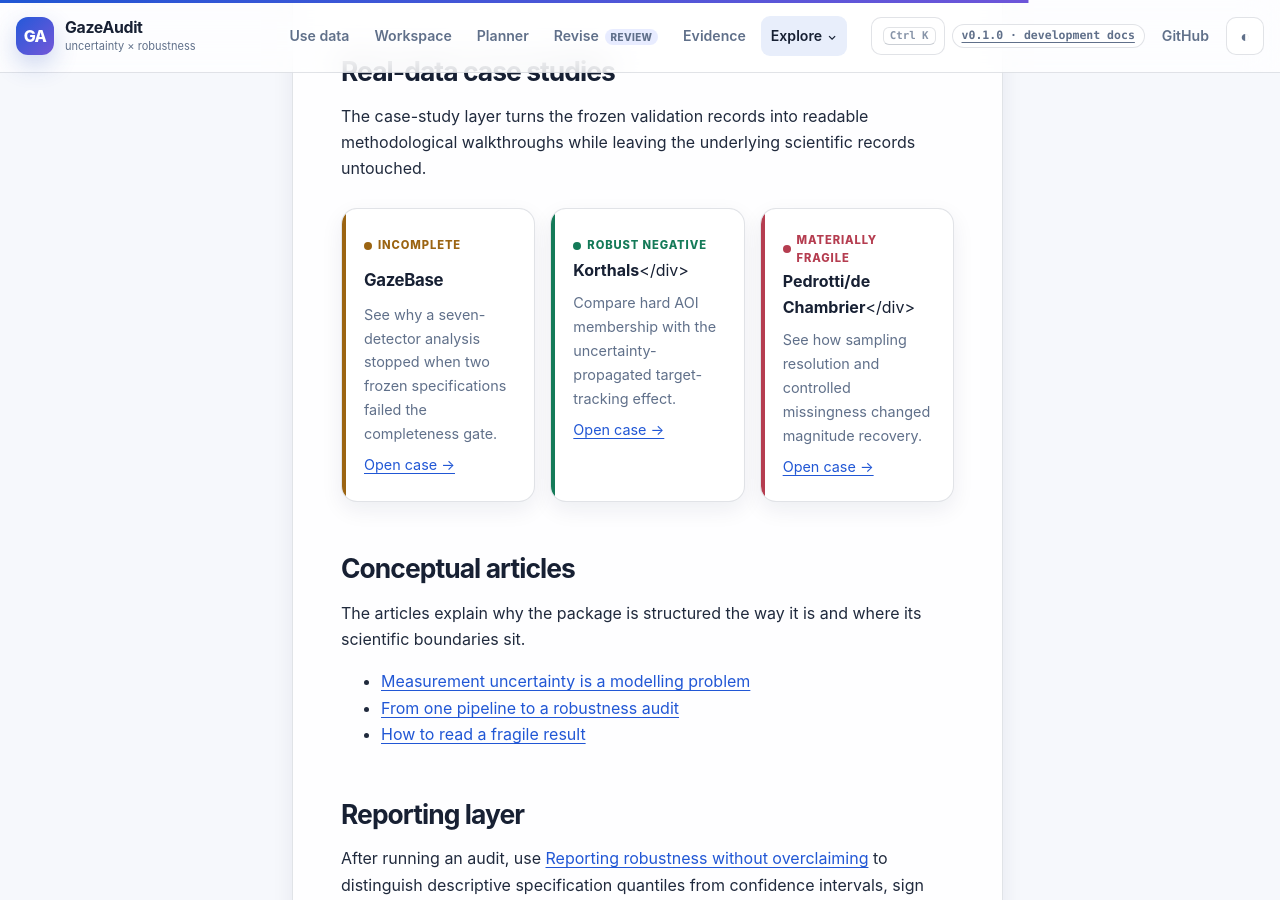
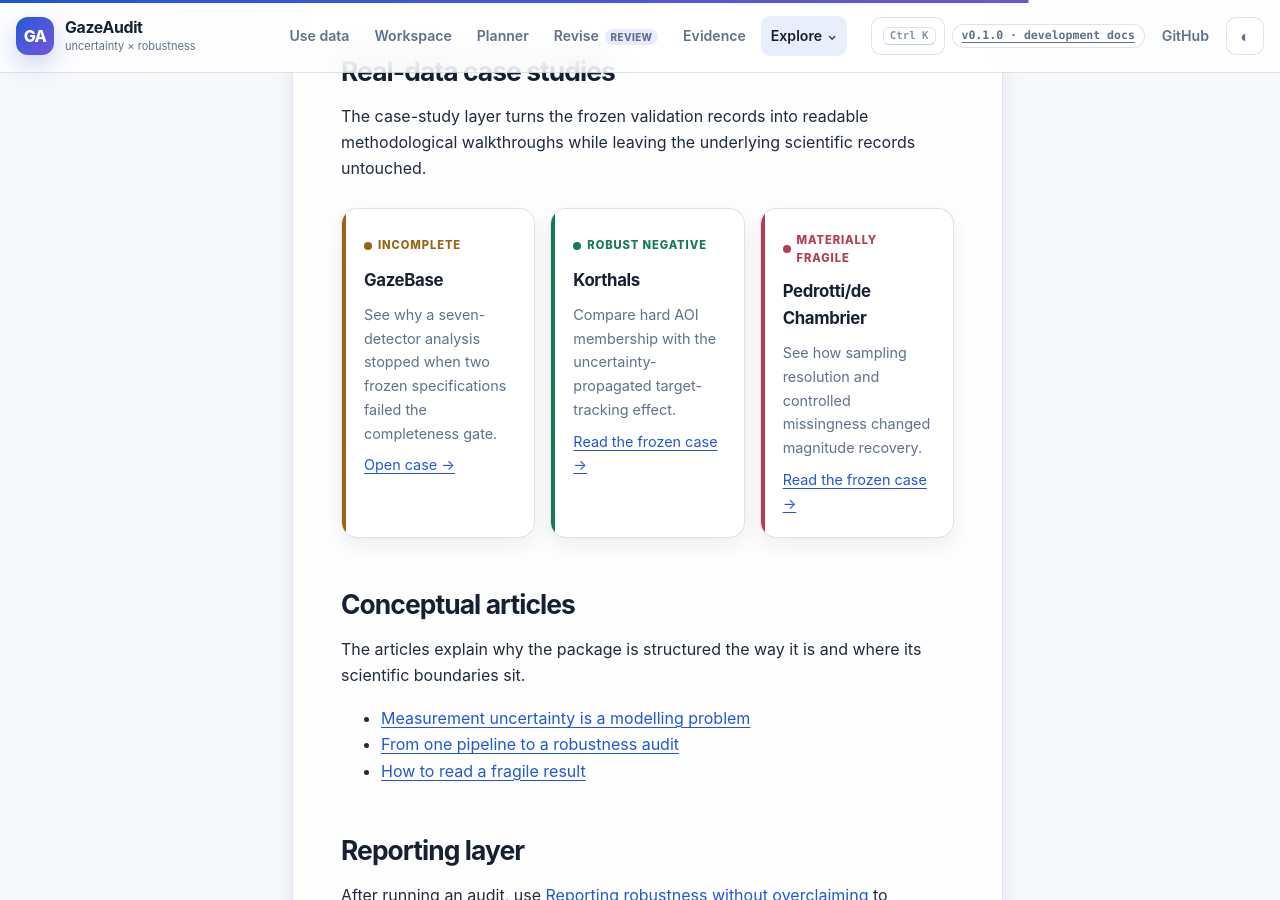
Before and after one commit to stefanosbalaskas/GazeAudit, a Jekyll site: the page built from docs/index.md, in a window 1280 px wide and 900 px high, scrolled down 6902 px. Built offline with Jekyll 4.4.1, drawn with Linux system fonts in a browser that asks for light colours; some of the changed text lies outside the part shown.

Commit message:
docs: restore evidence card markup

```diff
--- a/docs/index.md
+++ b/docs/index.md
@@ -144,14 +144,16 @@ The case-study layer turns the frozen validation records into readable methodolo
     <p><a href="{{ '/docs/case-studies/gazebase-incomplete/' | relative_url }}">Open case →</a></p>
   </article>
   <article class="evidence-card evidence-robust">
-    <span class="evidence-state">Robust negative</span><strong>Korthals</strong></div>
+    <span class="evidence-state">Robust negative</span>
+    <h3>Korthals</h3>
     <p>Compare hard AOI membership with the uncertainty-propagated target-tracking effect.</p>
-    <p><a href="{{ '/docs/case-studies/korthals-target-tracking/' | relative_url }}">Open case →</a></p>
+    <p><a href="{{ '/docs/case-studies/korthals-target-tracking/' | relative_url }}">Read the frozen case →</a></p>
   </article>
   <article class="evidence-card evidence-fragile">
-    <span class="evidence-state">Materially fragile</span><strong>Pedrotti/de Chambrier</strong></div>
+    <span class="evidence-state">Materially fragile</span>
+    <h3>Pedrotti/de Chambrier</h3>
     <p>See how sampling resolution and controlled missingness changed magnitude recovery.</p>
-    <p><a href="{{ '/docs/case-studies/pedrotti-sensitivity/' | relative_url }}">Open case →</a></p>
+    <p><a href="{{ '/docs/case-studies/pedrotti-sensitivity/' | relative_url }}">Read the frozen case →</a></p>
   </article>
 </div>
 
```
